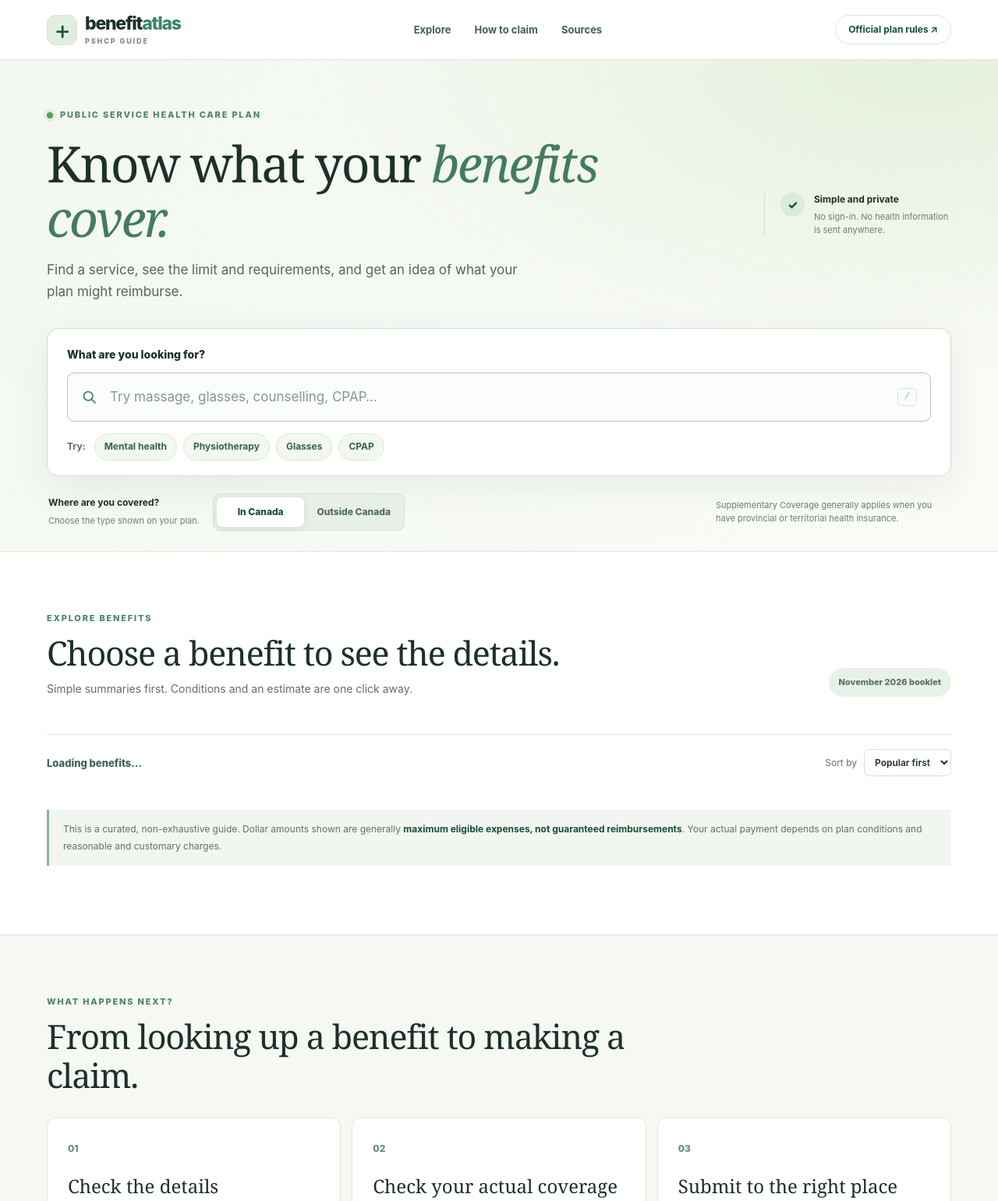
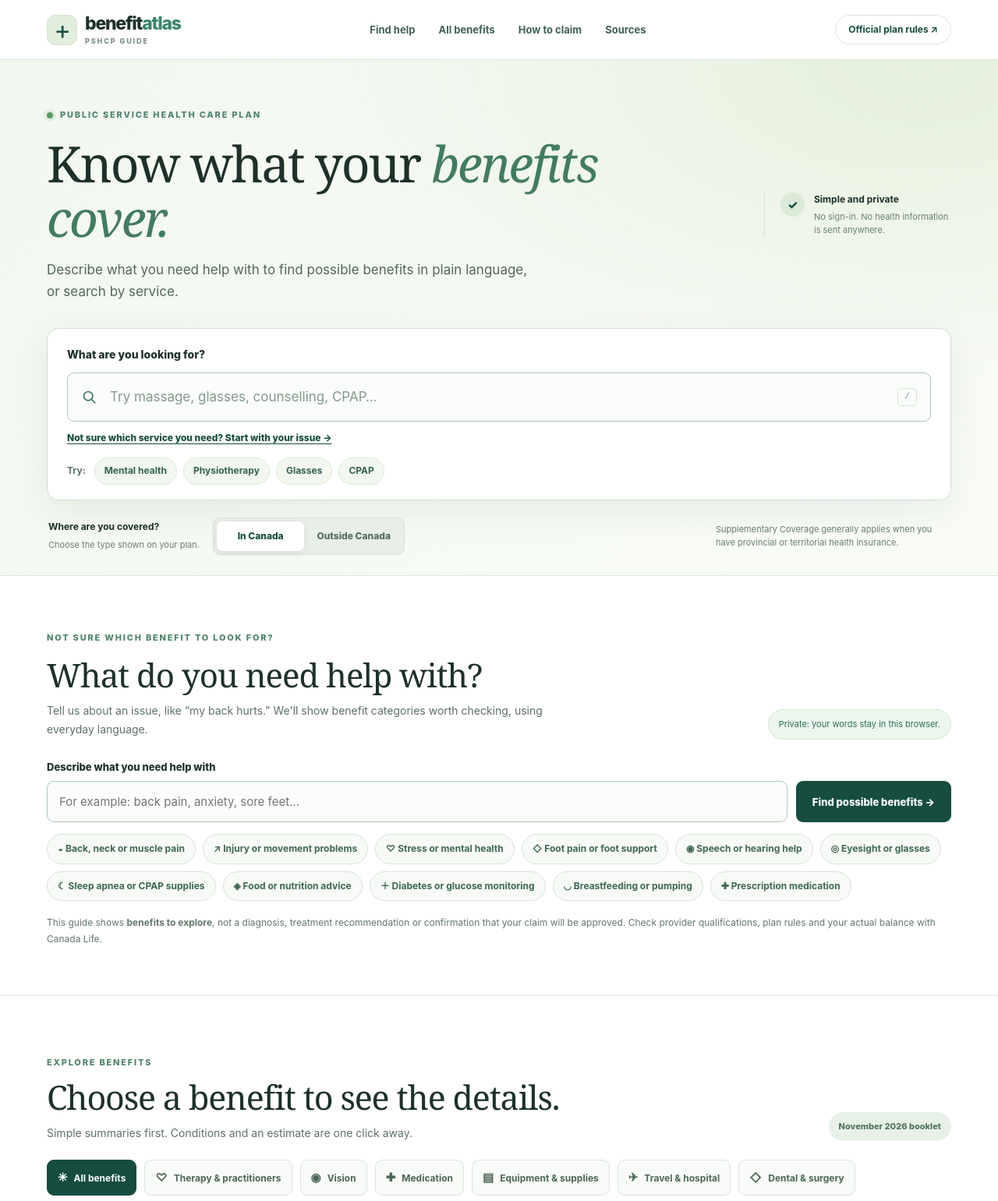
Before and after one commit to uditkumar123/pshcp-benefit-explorer, a website: page index.html in a window 1280 px wide. Shown: the top 1541 px of the page at 78% size. Drawn offline with Linux system fonts and the light colour scheme.

Commit message:
Add plain-language benefit finder and issue selection to home page

```diff
--- a/index.html
+++ b/index.html
@@ -10,6 +10,7 @@
   <link rel="stylesheet" href="styles.css">
   <script src="data.js" defer></script>
   <script src="logic.js" defer></script>
+  <script src="guide.js" defer></script>
   <script src="app.js" defer></script>
 </head>
 <body>
@@ -21,7 +22,7 @@
         <span>benefit<span class="brand-accent">atlas</span><small>PSHCP GUIDE</small></span>
       </a>
       <nav class="top-nav" aria-label="Main navigation">
-        <a href="#explore">Explore</a>
+        <a href="#help-finder">Find help</a><a href="#explore">All benefits</a>
         <a href="#claim-help">How to claim</a>
         <a href="#sources">Sources</a>
       </nav>
@@ -35,7 +36,7 @@
         <div class="hero-copy">
           <div class="eyebrow"><span aria-hidden="true" class="signal-dot"></span> PUBLIC SERVICE HEALTH CARE PLAN</div>
           <h1 id="hero-title">Know what your <em>benefits cover.</em></h1>
-          <p>Find a service, see the limit and requirements, and get an idea of what your plan might reimburse.</p>
+          <p>Describe what you need help with to find possible benefits in plain language, or search by service.</p>
         </div>
         <div class="hero-trust"><span aria-hidden="true">✓</span><div><strong>Simple and private</strong><small>No sign-in. No health information is sent anywhere.</small></div></div>
         <div class="search-card">
@@ -45,6 +46,7 @@
             <input id="benefit-search" type="search" placeholder="Try massage, glasses, counselling, CPAP…" autocomplete="off" aria-controls="benefit-grid">
             <kbd aria-hidden="true">/</kbd>
           </div>
+          <a class="guide-jump" href="#help-finder">Not sure which service you need? Start with your issue →</a>
           <div class="quick-searches" aria-label="Popular benefits">
             <span>Try:</span>
             <button type="button" data-open="psychological">Mental health</button>
@@ -62,6 +64,19 @@
           </fieldset>
           <p id="coverage-explainer">Supplementary Coverage generally applies when you have provincial or territorial health insurance.</p>
         </div>
+      </div>
+    </section>
+
+    <section class="finder-section" id="help-finder" aria-labelledby="finder-title">
+      <div class="container">
+        <div class="finder-heading"><div><span class="section-kicker">NOT SURE WHICH BENEFIT TO LOOK FOR?</span><h2 id="finder-title">What do you need help with?</h2><p>Tell us about an issue, like “my back hurts.” We'll show benefit categories worth checking, using everyday language.</p></div><span class="finder-privacy">Private: your words stay in this browser.</span></div>
+        <form class="finder-form" id="finder-form">
+          <label for="issue-input">Describe what you need help with</label>
+          <div class="finder-fields"><input type="search" id="issue-input" placeholder="For example: back pain, anxiety, sore feet…" maxlength="160" autocomplete="off"><button type="submit">Find possible benefits <span aria-hidden="true">→</span></button></div>
+        </form>
+        <div class="finder-topics" id="finder-topics" aria-label="Common concerns"></div>
+        <div class="finder-results" id="finder-results" hidden role="region" aria-labelledby="finder-results-title"><div id="finder-results-content"></div></div>
+        <p class="finder-caution">This guide shows <strong>benefits to explore</strong>, not a diagnosis, treatment recommendation or confirmation that your claim will be approved. Check provider qualifications, plan rules and your actual balance with Canada Life.</p>
       </div>
     </section>
 
```
